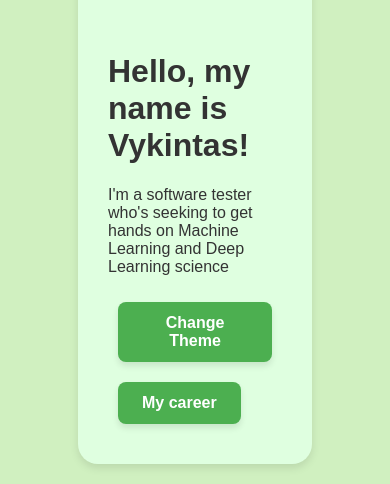
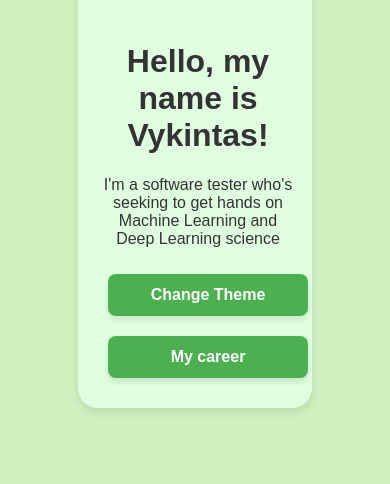
Before and after one commit to ShariYo/resume_website, a plain HTML site: page index.html in a window 390 px wide. Shown: the part 291-775 px from the top of the page. Drawn offline with Linux system fonts and the light colour scheme.

Commit message:
Add files via upload

```diff
--- a/style.css
+++ b/style.css
@@ -61,3 +61,19 @@ button:active {
     background-color: black;
     color: white;
 }
+
+@media (max-width: 600px) {
+    .intro {
+        flex-direction: column;
+        padding: 20px;
+    }
+
+    .intro-text {
+        text-align: center;
+    }
+
+    button {
+        width: 100%;
+        max-width: 300px;
+    }
+}
```
